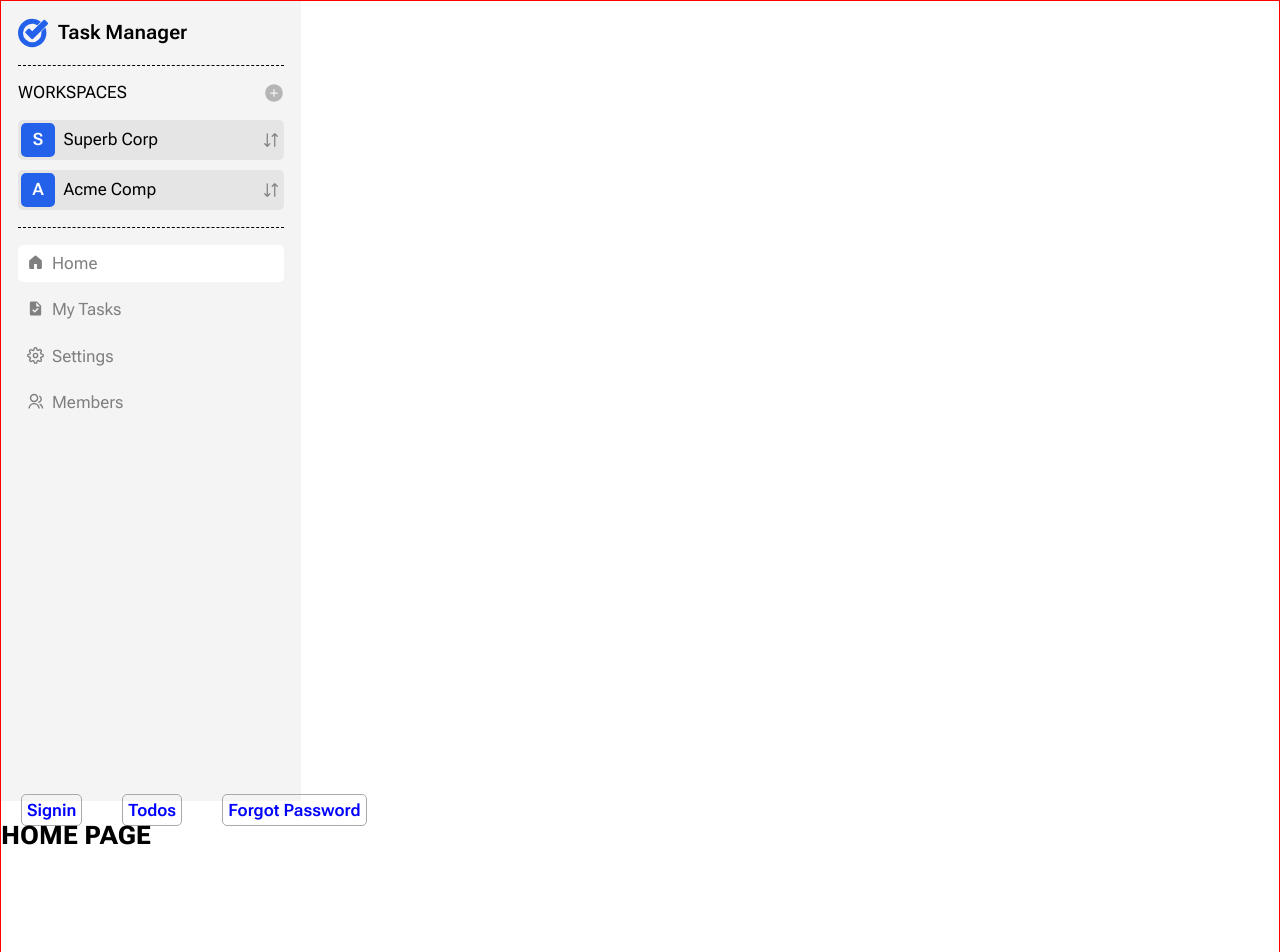
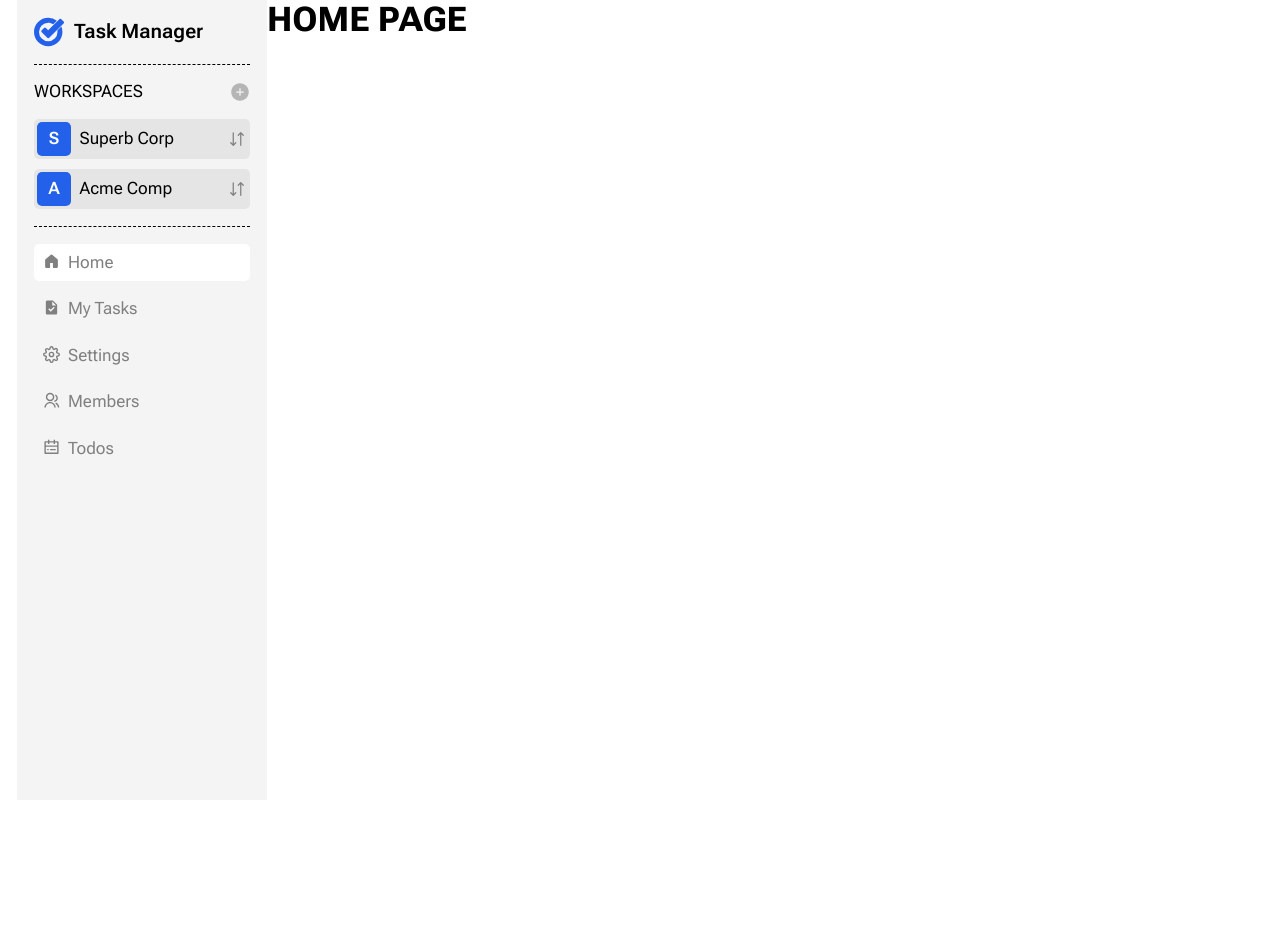
Before and after one commit to webioann/sandbox_prisma, a Next.js app: page / in a window 1280 px wide. Shown: the top 952 px of the page. After the commit the page ends 800 px from the top, so only its background shows below. Built offline with nearby package versions, Linux system fonts and the light colour scheme.

Commit message:
replace Sidebar in layout.tsx

```diff
--- /dev/null
+++ b/app/@normalize.scss
@@ -0,0 +1,200 @@
+* {
+    padding: 0;
+    margin: 0;
+    border: 0;
+}
+*,
+*:before,
+*:after {
+    -moz-box-sizing: border-box;
+    -webkit-box-sizing: border-box;
+    box-sizing: border-box;
+}
+
+html {
+    line-height: 1.15; /* 1 */
+    -webkit-text-size-adjust: 100%; /* 2 */
+}
+nav,
+footer,
+header,
+aside,
+main {
+    display: block;
+}
+
+/* text tegs */
+h1 {
+    font-size: 2em;
+    // margin: 0.67em 0;
+}
+small {
+    font-size: 80%;
+}
+b,
+strong {
+    font-weight: bolder;
+}
+code,
+kbd,
+samp {
+    font-family: monospace, monospace; /* 1 */
+    font-size: 1em; /* 2 */
+}
+
+/* links */
+/* ============================ */
+a {
+    background-color: transparent;
+}
+a:focus,
+a:active {
+    outline: none;
+}
+a,
+a:visited {
+    text-decoration: none;
+}
+a:hover {
+    text-decoration: none;
+}
+
+:focus,
+:active {
+    outline: none;
+}
+
+ul li {
+    list-style: none;
+}
+
+img {
+    vertical-align: top;
+}
+img {
+    border-style: none;
+}
+
+/* other services tegs style */
+/* ======================================== */
+summary {
+    display: list-item;
+}
+details {
+    display: block;
+}
+template {
+    display: none;
+}
+
+legend {
+    box-sizing: border-box; /* 1 */
+    color: inherit; /* 2 */
+    display: table; /* 1 */
+    max-width: 100%; /* 1 */
+    padding: 0; /* 3 */
+    white-space: normal; /* 1 */
+}
+progress {
+    vertical-align: baseline;
+}
+
+hr {
+    box-sizing: content-box; /* 1 */
+    height: 0; /* 1 */
+    overflow: visible; /* 2 */
+}
+pre {
+    font-family: monospace, monospace; /* 1 */
+    font-size: 1em; /* 2 */
+}
+abbr[title] {
+    border-bottom: none; /* 1 */
+    text-decoration: underline; /* 2 */
+    text-decoration: underline dotted; /* 2 */
+}
+
+/* buttons */
+/* ==================================== */
+button {
+    cursor: pointer;
+    border-radius: 0;
+    background-color: transparent;
+}
+button::-moz-focus-inner {
+    padding: 0;
+    border: 0;
+}
+
+button,
+input,
+optgroup,
+select,
+textarea {
+    font-family: inherit; /* 1 */
+    font-size: 100%; /* 1 */
+    line-height: 1.15; /* 1 */
+    margin: 0; /* 2 */
+}
+button,
+input {
+    overflow: visible;
+}
+button,
+select {
+    text-transform: none;
+}
+button,
+[type='button'],
+[type='reset'],
+[type='submit'] {
+    -webkit-appearance: button;
+}
+button::-moz-focus-inner,
+[type='button']::-moz-focus-inner,
+[type='reset']::-moz-focus-inner,
+[type='submit']::-moz-focus-inner {
+    border-style: none;
+    padding: 0;
+}
+button:-moz-focusring,
+[type='button']:-moz-focusring,
+[type='reset']:-moz-focusring,
+[type='submit']:-moz-focusring {
+    outline: 1px dotted ButtonText;
+}
+
+/* input,textarea */
+/* =============================== */
+textarea {
+    overflow: auto;
+}
+input,
+button,
+textarea {
+    font-family: inherit;
+}
+input::-ms-clear {
+    display: none;
+}
+
+[type='checkbox'],
+[type='radio'] {
+    box-sizing: border-box; /* 1 */
+    padding: 0; /* 2 */
+}
+[type='number']::-webkit-inner-spin-button,
+[type='number']::-webkit-outer-spin-button {
+    height: auto;
+}
+[type='search'] {
+    -webkit-appearance: textfield; /* 1 */
+    outline-offset: -2px; /* 2 */
+}
+[type='search']::-webkit-search-decoration {
+    -webkit-appearance: none;
+}
+::-webkit-file-upload-button {
+    -webkit-appearance: button; /* 1 */
+    font: inherit; /* 2 */
+}
--- a/app/global.css
+++ b/app/global.css
@@ -18,6 +18,11 @@
     --xl: 1280px;
     --xxl: 1536px;
 
+}
+*{
+    box-sizing: border-box;
+    padding: 0;
+    margin: 0;
 }
 html, body{
     /* background-color: var(--bg-color); */
@@ -51,19 +56,9 @@ html, body{
     }
 }
 
-*{
-    box-sizing: border-box;
-    padding: 0;
-    margin: 0;
-}
 .main{
     min-width: 100%;
     min-height: 100vh;
-}
-.main-container{
-    max-width: 1400px;
-    margin: 0 auto;
-    border: 1px solid red;
 }
 .link-btn{
     padding: 5px;
--- a/app/layout.tsx
+++ b/app/layout.tsx
@@ -1,5 +1,10 @@
 import type { Metadata } from "next";
-import { Roboto_Flex } from "next/font/google";
+import { Roboto_Flex } from "next/font/google"
+import Sidebar from "@/components/Sidebar/Sidebar"
+import WorkspacesList from '../components/WorkspacesList/WorkspacesList'
+import AppLogo from "@/components/AppLogo/AppLogo"
+import SideNavigation from "@/components/SideNavigation/SideNavigation";
+import Container from "@/components/Container/Container";
 import './global.css'
 
 const font = Roboto_Flex({ subsets: ["latin"], weight: ['400', '600', '800'] });
@@ -12,7 +17,16 @@ export const metadata: Metadata = {
 export default function RootLayout({ children }: Readonly<{ children: React.ReactNode }>) {
     return (
       <html lang="en">
-        <body className={font.className}>{children}</body>
+        <body className={font.className}>
+          <Container width={1400}>
+            <Sidebar>
+              <AppLogo/>
+              <WorkspacesList/>
+              <SideNavigation/>
+            </Sidebar>
+            {children}
+          </Container>
+        </body>
       </html>
   );
 }
--- a/app/page.tsx
+++ b/app/page.tsx
@@ -1,39 +1,10 @@
-import Link from "next/link"
-import SignOutButton from "@/components/SignOutButton/SignOutButton";
-import Sidebar from "@/components/Sidebar/Sidebar"
-import WorkspacesList from '../components/WorkspacesList/WorkspacesList'
-import AppLogo from "@/components/AppLogo/AppLogo"
-import SideNavigation from "@/components/SideNavigation/SideNavigation";
 import './global.css'
 
 export default async function Home() {
 
   return (
-    <div className="main-container">
-      <div>
-
-      </div>
-      <Sidebar>
-        <AppLogo/>
-        <WorkspacesList/>
-        <SideNavigation/>
-        {/* navigation menu */}
-        <section></section>
-        {/* projects section */}
-        <section></section>
-      </Sidebar>
-      <aside>
-      </aside>
-
-      <main className="main">
-        <section className="container">
-          {/* <SignOutButton/> */}
-          <Link href='/register' className="link-btn">Signin</Link>
-          <Link href='/todos' className="link-btn">Todos</Link>
-          <Link href='/forgot-password' className="link-btn">Forgot Password</Link>
-          <h1>HOME PAGE</h1>
-        </section>
-      </main>
+    <div>
+      <h1>HOME PAGE</h1>
     </div>
   );
 }
--- a/app/todos/todos.scss
+++ b/app/todos/todos.scss
@@ -1,12 +1,3 @@
-.main{
-    min-width: 100%;
-    min-height: 100vh;
-    .container{
-        max-width: 1024px;
-        margin: 0 auto;
-        display: grid;
-        justify-content: center;
-        padding-top: 50px;
 h1{
     padding: 10px;
     text-align: center;
@@ -27,5 +18,3 @@
     padding-top: 50px;
     gap: 1rem;
 }
-    }
-}
--- /dev/null
+++ b/components/Container/Container.tsx
@@ -0,0 +1,21 @@
+import React from 'react'
+
+const Container = ({ width, children }: { children: React.ReactNode; width: number }) => {
+
+    return (
+        <div style={{
+            width: '100%',
+            maxWidth: `${width}px`,
+            marginLeft: 'auto',
+            marginRight: 'auto',
+            height: '100%',
+            position: 'relative',
+            padding: '0 1rem',
+            display: 'flex'
+        }}>
+            { children }
+        </div>
+    )
+}
+
+export default Container;
--- a/components/SideNavigation/SideNavigation.tsx
+++ b/components/SideNavigation/SideNavigation.tsx
@@ -6,6 +6,7 @@ import { GoHomeFill } from "react-icons/go"
 import { FiSettings } from "react-icons/fi"
 import { RiGroupLine } from "react-icons/ri"
 import { usePathname } from 'next/navigation'
+import { RiCalendarTodoLine } from "react-icons/ri"
 import './side-navigation.scss'
 
 function SideNavigation() {
@@ -28,6 +29,10 @@ function SideNavigation() {
                 <RiGroupLine/>
                 <h4 className='link-name'>Members</h4>
             </Link>
+            <Link href={"/todos"} className={path === '/todos' ? 'nav-link active' : 'nav-link'}>
+                <RiCalendarTodoLine/>
+                <h4 className='link-name'>Todos</h4>
+            </Link>
         </nav>
     )
 }
--- a/components/Sidebar/Sidebar.tsx
+++ b/components/Sidebar/Sidebar.tsx
@@ -1,4 +1,4 @@
-import React, { ReactNode } from 'react'
+import React from 'react'
 import './sidebar.css'
 
 function Sidebar({children}:  Readonly<{ children: React.ReactNode }>) {
--- a/components/Sidebar/sidebar.css
+++ b/components/Sidebar/sidebar.css
@@ -1,5 +1,6 @@
 .sidebar{
     max-width: 300px;
+    min-width: 250px;
     background-color: #f4f4f4;
     min-height: 100vh;
     padding: 0 1rem;
```
Lines whose indentation alone changed are shown as unchanged.
